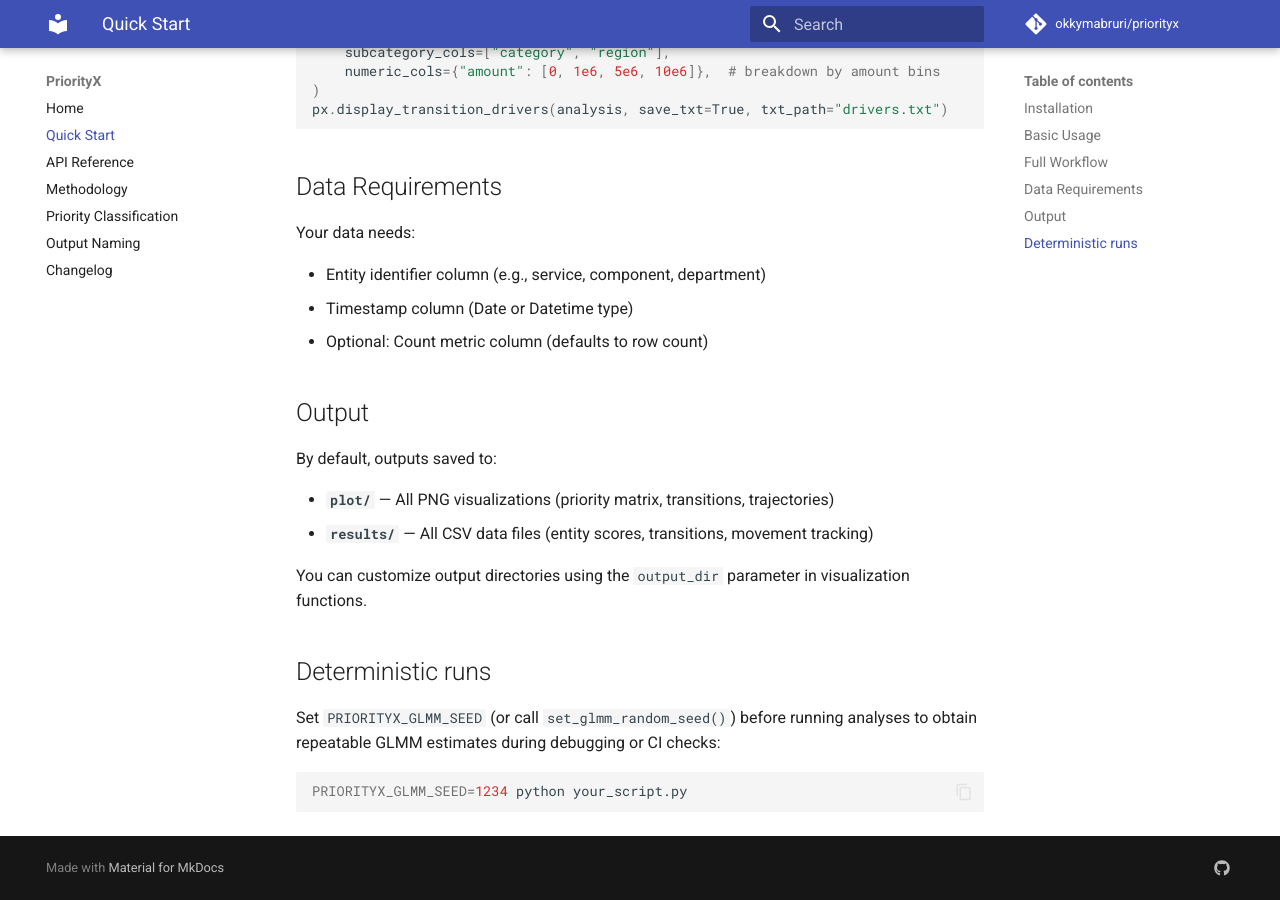
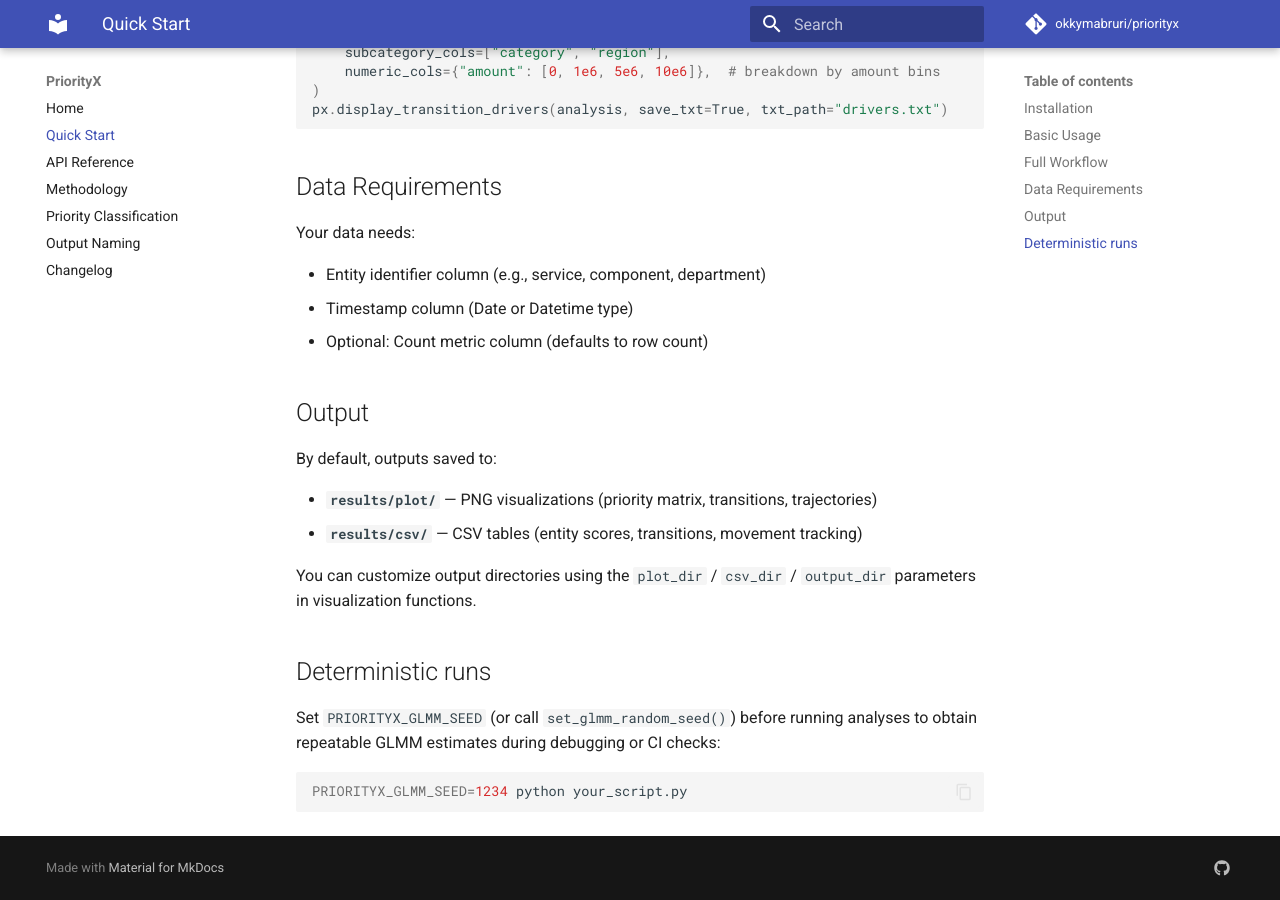
Before and after one commit to okkymabruri/priorityx, an MkDocs documentation site: the page built from docs/quickstart.md, in a window 1280 px wide and 900 px high, scrolled down 1450 px. Built offline with MkDocs 1.6.1 and Material for MkDocs 9.7.7, drawn with Linux system fonts in a browser that asks for light colours; comment, search, counter and statistics services are not loaded.

Commit message:
Update output paths in quickstart

```diff
--- a/docs/quickstart.md
+++ b/docs/quickstart.md
@@ -85,10 +85,10 @@ Your data needs:
 
 By default, outputs saved to:
 
-- **`plot/`** — All PNG visualizations (priority matrix, transitions, trajectories)
-- **`results/`** — All CSV data files (entity scores, transitions, movement tracking)
+- **`results/plot/`** — PNG visualizations (priority matrix, transitions, trajectories)
+- **`results/csv/`** — CSV tables (entity scores, transitions, movement tracking)
 
-You can customize output directories using the `output_dir` parameter in visualization functions.
+You can customize output directories using the `plot_dir` / `csv_dir` / `output_dir` parameters in visualization functions.
 
 ## Deterministic runs
 
```
Also changed, not shown: docs/output_naming.md (+2 -0 lines).
